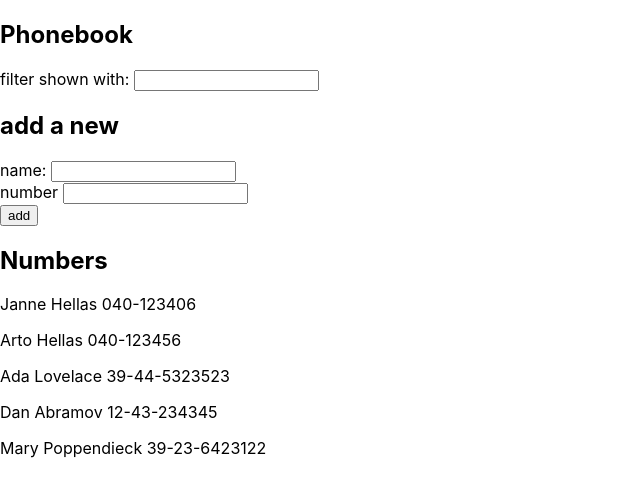
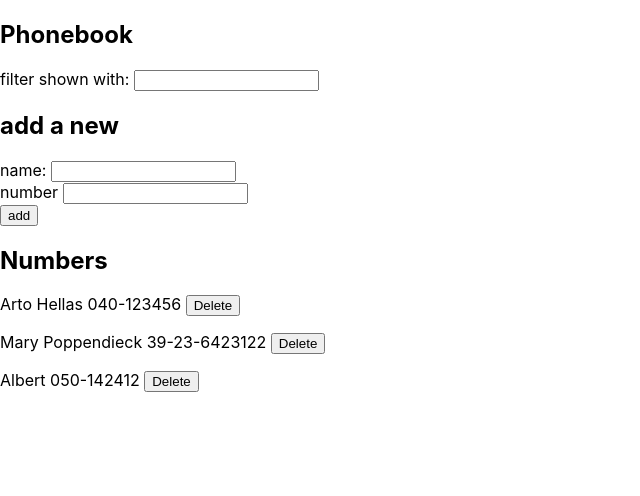
Before and after one commit to alsoderg90/viikko2, a React (Create React App) app in the folder puhelinluettelo/: page / in a window 1280 px wide. Shown: the top 496 px of the page, without its empty margins (0-640 px from the left). Built offline with nearby package versions, Linux system fonts and the light colour scheme; data requests are answered from the project's data file.

Commit message:
2.17 step9

```diff
--- a/puhelinluettelo/db.json
+++ b/puhelinluettelo/db.json
@@ -1,29 +1,19 @@
 {
-    "persons":[
-      {
-        "name": "Janne Hellas",
-        "number": "040-123406",
-        "id": 1
-      },
+  "persons": [
     {
       "name": "Arto Hellas",
       "number": "040-123456",
       "id": 2
     },
     {
-        "name": "Ada Lovelace",
-        "number": "39-44-5323523",
-        "id": 3
-      },
-      {
-        "name": "Dan Abramov",
-        "number": "12-43-234345",
-        "id": 4
-      },
-      {
       "name": "Mary Poppendieck",
       "number": "39-23-6423122",
       "id": 5
+    },
+    {
+      "name": "Albert",
+      "number": "050-142412",
+      "id": 6
     }
   ]
 }
--- a/puhelinluettelo/src/App.js
+++ b/puhelinluettelo/src/App.js
@@ -1,5 +1,5 @@
 import React, { useState, useEffect } from 'react'
-import axios from 'axios'
+import noteService from './services/notes'
 
 const Filter = (props) => (
   <div>
@@ -7,6 +7,7 @@ const Filter = (props) => (
   onChange={props.onChange}/>
   </div>
 )
+
 
 const Person = (props) => (
   <form onSubmit={props.onSubmit}>
@@ -27,10 +28,17 @@ const Person = (props) => (
 const Persons = (props) => {
   const copy = props.persons.filter(person =>
   person.name.toLowerCase().includes(props.filter.toLowerCase()))
+  copy.map(a => console.log(a))
+  copy.map(a => console.log(a.id))
   return (
-    copy.map(a => <p key={a.name}>{a.name} {a.number}</p>)
+    copy.map( person => <List key={person.id} id={person.id}
+             name={person.name} number={person.number} event={props.event}/> )
   )
 }
+
+const List = ({id,name,number,event}) => (
+  <p> {name}  {number} <button onClick={() => event(id) } > Delete     </button></p>
+)
 
 const App = () => {
 
@@ -39,6 +47,15 @@ const App = () => {
   const [ newNumber, setNewNumber ] = useState('')
   const [ newFilter, showFiltered ] = useState('')
 
+  const deleteName = (id) => {
+
+    if (window.confirm("poistetaanko henkilö")) {
+      noteService.Delete(id).then(response => {
+        setPersons(persons.filter(person => person.id !==id))
+      })
+    }
+  }
+
   const addName = (event) => {
     event.preventDefault()
     const person = {
@@ -46,48 +63,40 @@ const App = () => {
       number: newNumber
     }
     if (persons.map(person => person.name.toLowerCase()).includes(newName.toLowerCase()) === false) {
-      setPersons(persons.concat(person))
-      setNewName('')
-      setNewNumber('')
+      noteService.create(person).then(response => {
+        setPersons(persons.concat(response.data))
+        setNewName('')
+        setNewNumber('')
+
+    })
     }
     else {
       window.alert(`${newName} is already added to phonebook`)
     }
-
   }
 
-  const handleName = (event) => {
-    console.log(event.target.value)
-    setNewName(event.target.value)
-  }
-  const handleNumber = (event) => {
+  useEffect(() => {
+    noteService.getAll().then(response => {
+    setPersons(response.data)
+    })
+  }, [])
+
+   const handleNumber = (event) => {
     console.log(event.target.value)
     setNewNumber(event.target.value)
   }
-  const handleFilter = (event) => {
-    showFiltered(event.target.value)
-  }
-
-
-  useEffect(() => {
-    console.log('effect')
-    axios.get('http://localhost:3001/persons').then(response => {
-      console.log('promise fulfilled')
-      setPersons(response.data)
-    })
-  }, [])
-  console.log('render',persons.length, 'notes')
-
 
   return (
     <div>
       <h2>Phonebook</h2>
-      <Filter value={newFilter} onChange={handleFilter}/>
+      <Filter value={newFilter} onChange={(event) => {
+      showFiltered(event.target.value)}}/>
       <h2>add a new</h2>
-      <Person onSubmit={addName} name={newName} onChangeName={handleName}
+      <Person onSubmit={addName} name={newName}
+      onChangeName={(event) => {setNewName(event.target.value)}}
       number={newNumber} onChangeNumber={handleNumber}/>
       <h2>Numbers</h2>
-      <Persons persons={persons} filter={newFilter}/>
+      <Persons persons={persons} filter={newFilter} event={deleteName}/>
     </div>
   )
 }
--- /dev/null
+++ b/puhelinluettelo/src/services/notes.js
@@ -0,0 +1,23 @@
+import axios from 'axios'
+const baseUrl = 'http://localhost:3001/persons'
+
+const getAll = () => {
+    return axios.get(baseUrl)
+}
+
+const create = newObject => {
+    return axios.post(baseUrl, newObject)
+}
+
+const Delete = (id) => {
+    console.log("id is",id)
+   return axios.delete(`${baseUrl}/${id}`)
+}
+
+
+
+export default {
+    getAll : getAll,
+    create : create,
+    Delete: Delete
+}
```
Lines whose indentation alone changed are shown as unchanged.
